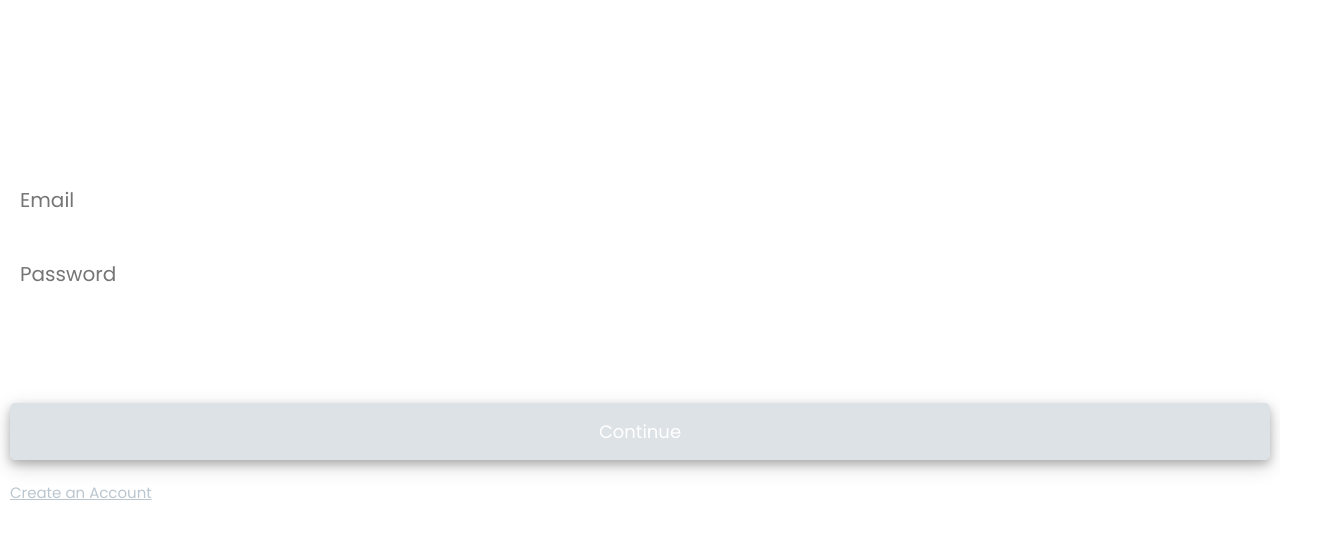
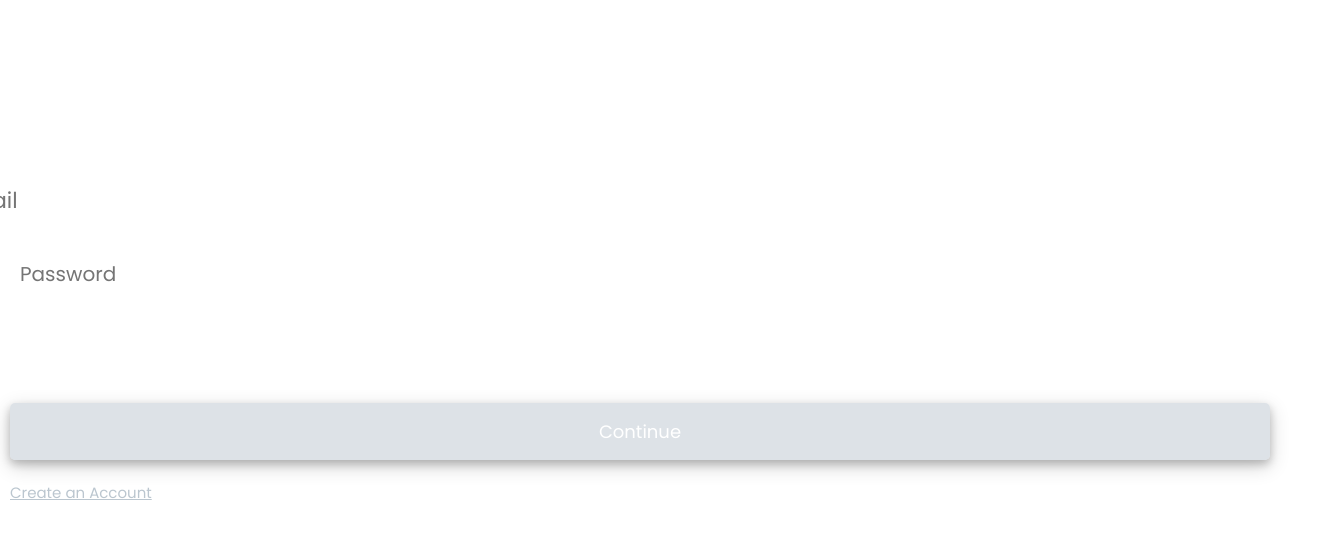
Before and after one commit to FLOODWATCH/FloodWatch, an Angular app: page /login in a window 1280 px wide. In both pictures the pointer is over the input "Email". Shown: the top 536 px of the page, 1333 px wide, since content can reach past the window. Built offline with nearby package versions, Linux system fonts and the light colour scheme; a web font is replaced by a local one.

Commit message:
minimal changes on reg form

```diff
--- a/src/app/register/login/login.component.css
+++ b/src/app/register/login/login.component.css
@@ -48,3 +48,11 @@ article a {
   color: rgb(187, 198, 207);
   text-decoration: underline;
 }
+#email,
+#password {
+  transition: 0.25s;
+}
+#email:hover,
+#password:hover {
+  transform: scale(1.1);
+}
--- a/src/app/register/signup/signup.component.css
+++ b/src/app/register/signup/signup.component.css
@@ -53,3 +53,17 @@ article a {
   color: rgb(187, 198, 207);
   text-decoration: underline;
 }
+#name,
+#em,
+#mobile,
+#address,
+#pw {
+  transition: 0.25s;
+}
+#name:hover,
+#em:hover,
+#mobile:hover,
+#address:hover,
+#pw:hover {
+  transform: scale(1.1);
+}
```
